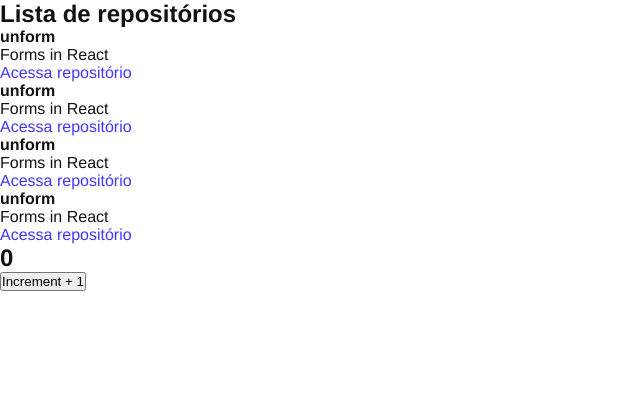
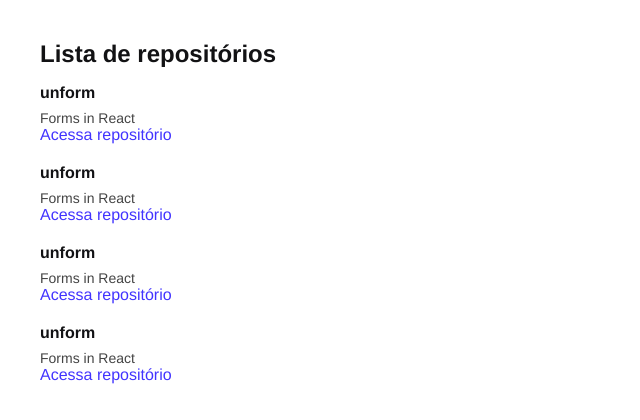
Before and after one commit to lademir/Rocketseat_ignite, a React app in the folder 01-github-explorer/: page / in a window 1280 px wide. Shown: the top 420 px of the page, without its empty margins (0-640 px from the left). Built offline with nearby package versions, Linux system fonts and the light colour scheme.

Commit message:
repositories scss

```diff
--- a/01-github-explorer/src/App.jsx
+++ b/01-github-explorer/src/App.jsx
@@ -1,4 +1,3 @@
-import Counter from './components/Counter'
 import { RepositoryList } from './components/RepositoryList'
 import './styles/global.scss'
 
@@ -8,7 +7,6 @@
     return (
         <>
             <RepositoryList />
-            <Counter />
         </>
     )
 }
--- a/01-github-explorer/src/components/Counter.jsx
+++ /dev/null
@@ -1,19 +0,0 @@
-import { useState } from 'react'
-
-
-export default function Counter(params) {
-
-    const [counter, setCounter] = useState(0);
-
-    function increment() {
-        setCounter(counter+1);
-    }
-
-
-    return (
-        <div>
-            <h2>{counter}</h2>
-            <button type="button" onClick={increment} >Increment + 1</button>
-        </div>
-    )
-}
--- a/01-github-explorer/src/components/RepositoryList.jsx
+++ b/01-github-explorer/src/components/RepositoryList.jsx
@@ -1,5 +1,5 @@
 import { RepositoryItem } from "./RepositoryItem";
-
+import '../styles/repositories.scss';
 
 const repository = {
     name: 'unform',
@@ -10,7 +10,7 @@
 
 export function RepositoryList() {
     return (
-        <section>
+        <section className="repository-list">
             <h1>Lista de repositórios</h1>
 
             <ul>
--- /dev/null
+++ b/01-github-explorer/src/styles/repositories.scss
@@ -0,0 +1,23 @@
+section.repository-list {
+    margin: 40px;
+
+    h1 {
+        margin-bottom: 16px;
+    }
+
+    ul {
+        list-style: none;
+
+        li {
+            & + li {
+                margin-top: 20px;
+            }
+
+            p {
+                font-size: 14px;
+                color: #444;
+                margin-top: 8px;
+            }
+        }
+    }
+}
```
